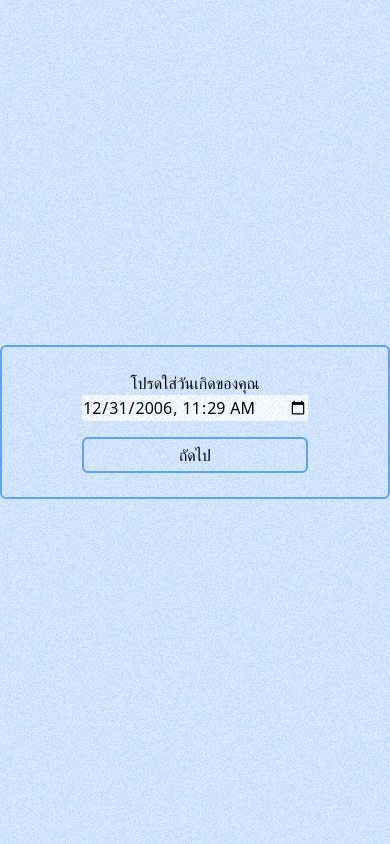
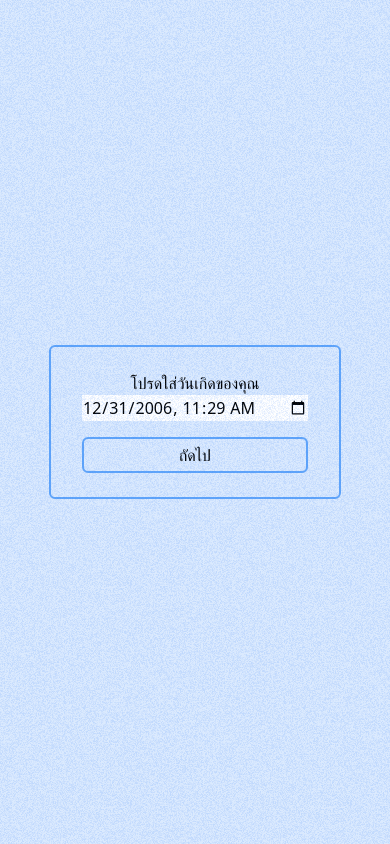
Before and after one commit to tortrakul-won/life-countdown, a SvelteKit app: page / in a window 390 px wide. Built offline with nearby package versions, Linux system fonts and the light colour scheme; a web font is replaced by a local one.

Commit message:
make finmal page layout more responsive

```diff
--- a/src/routes/+layout.svelte
+++ b/src/routes/+layout.svelte
@@ -9,7 +9,7 @@
 	class="relative flex min-h-[100dvh] min-w-full items-center justify-center bg-blue-100 md:min-w-[100dvw]"
 >
 	<div
-		class="flex min-h-full w-full flex-col items-center justify-evenly rounded-md border-2 border-blue-400 py-6 md:min-h-[75%] md:w-3/4"
+		class="flex min-h-screen w-full flex-col items-center justify-evenly rounded-md border-2 border-blue-400 py-6 [@media(min-height:800px)]:min-h-[75%] [@media(min-height:800px)]:w-3/4 [@media(min-width:1000px)]:min-h-[75%] [@media(min-width:1000px)]:w-3/4"
 	>
 		<slot />
 	</div>
```
